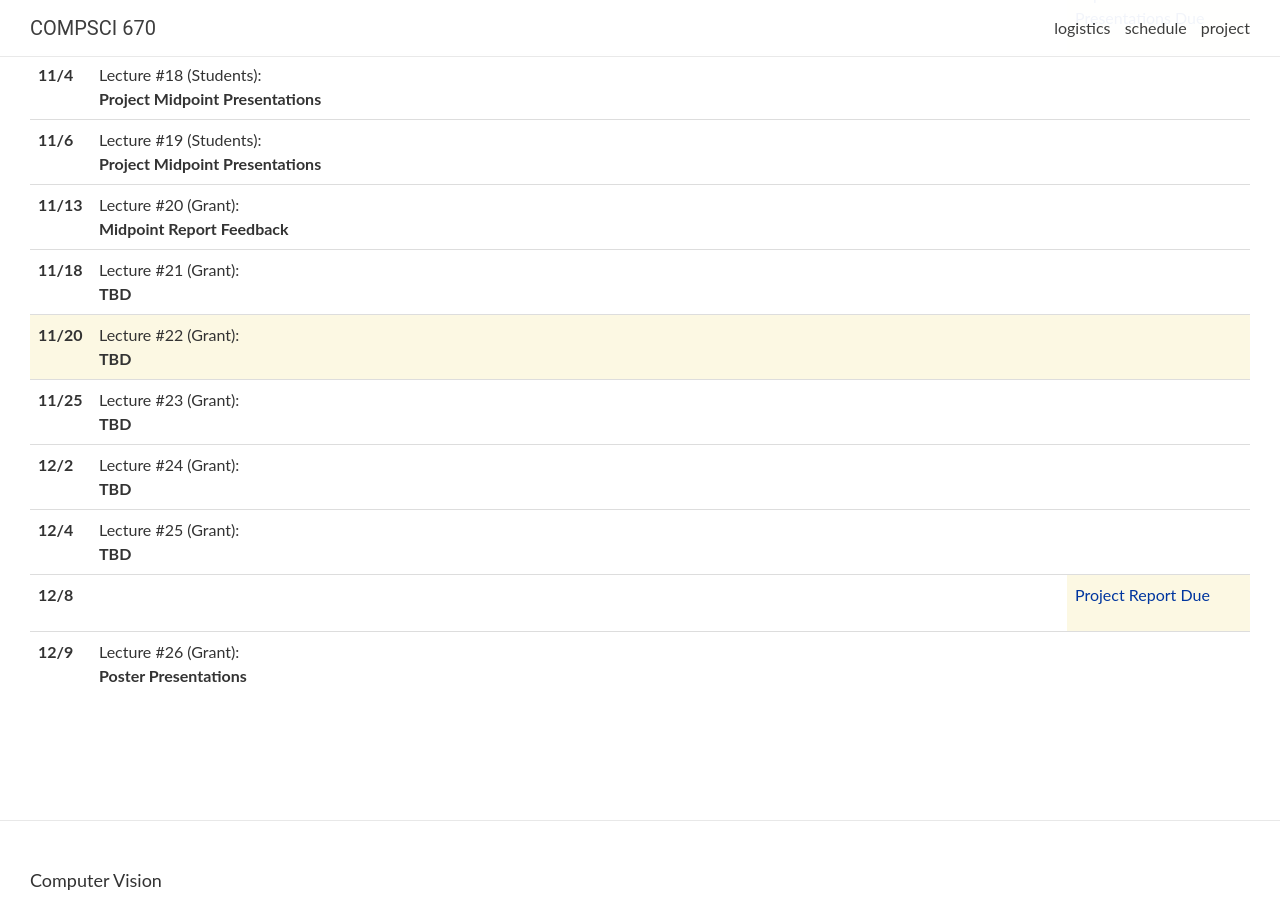
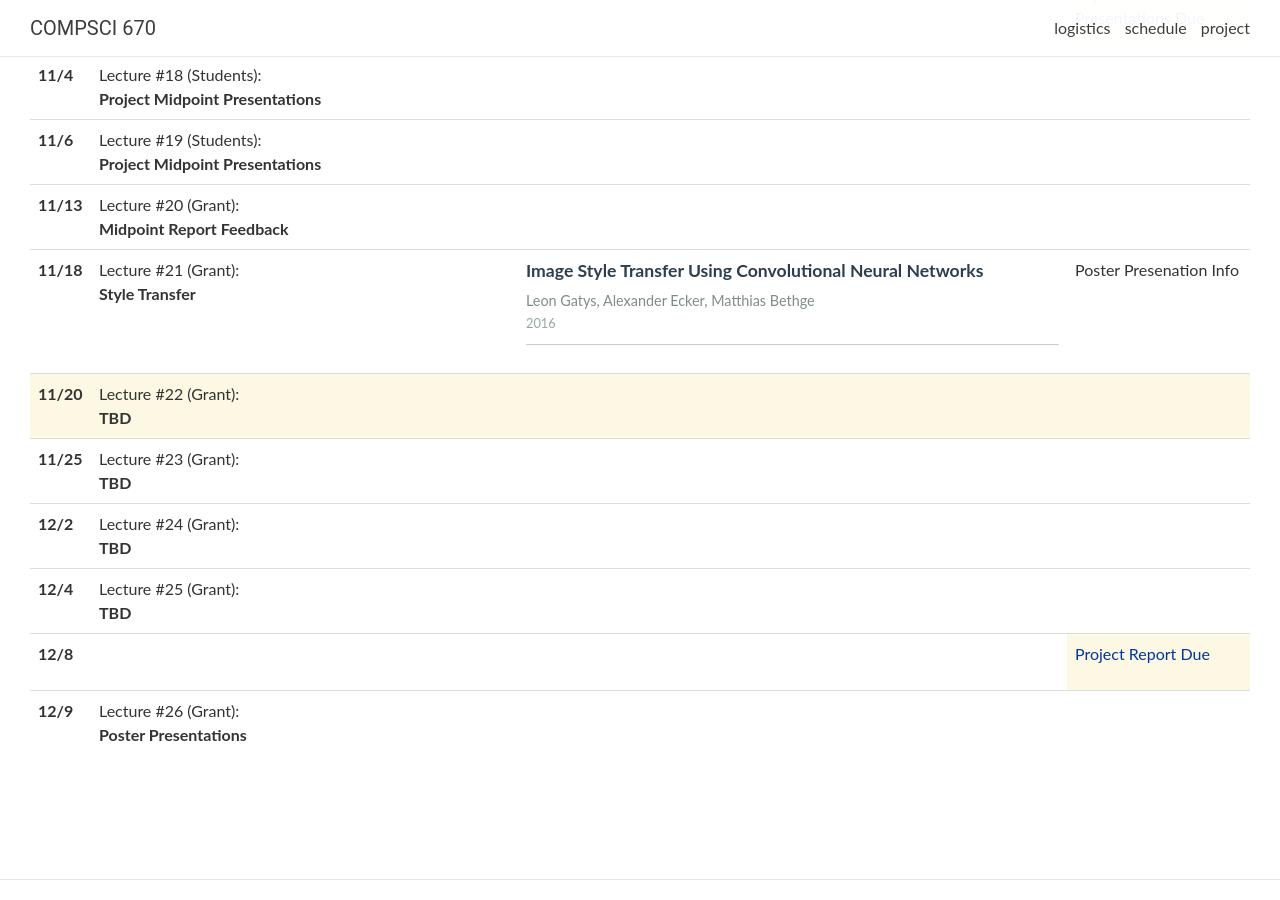
Before and after one commit to cvl-umass/compsci670-fall-2024, a Jekyll site: the page built from _pages/schedule.md, in a window 1280 px wide and 900 px high, scrolled down 4766 px. Built offline with Jekyll 4.4.1, drawn with Linux system fonts in a browser that asks for light colours; nearby versions of some CDN libraries; comment, search, counter and statistics services are not loaded.

Commit message:
updating schedule

```diff
--- a/_data/schedule.yml
+++ b/_data/schedule.yml
@@ -224,7 +224,14 @@
 
 - date: 11/18
   lecturer: Grant
-  title: <strong>TBD</strong>
+  title: <strong>Style Transfer</strong>
+  readings:
+    - title: "Image Style Transfer Using Convolutional Neural Networks"
+      url: https://www.cv-foundation.org/openaccess/content_cvpr_2016/papers/Gatys_Image_Style_Transfer_CVPR_2016_paper.pdf
+      authors: "Leon Gatys, Alexander Ecker, Matthias Bethge"
+      year: 2016
+  logistics:
+    Poster Presenation Info
 
 - date: 11/20
   lecturer: Grant
```
